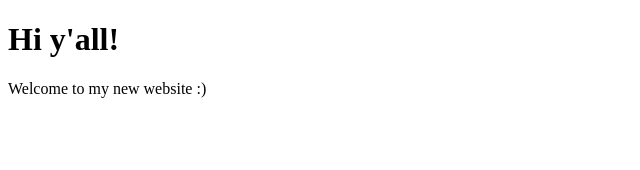
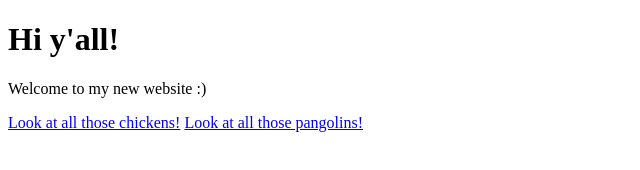
Before and after one commit to mhn95/mhn95.github.io, a plain HTML site: page index.html in a window 1280 px wide. Shown: the whole page, without its empty margins (0-640 px from the left). Drawn offline with Linux system fonts and the light colour scheme.

Commit message:
Added links to animal pages in index.html

```diff
--- a/index.html
+++ b/index.html
@@ -9,5 +9,7 @@
 	<body>
 		<h1>Hi y'all!</h1>
 		<p>Welcome to my new website :)</p>
+		<a href="/chickens.html">Look at all those chickens!</a>
+		<a href="/pangolin.html">Look at all those pangolins!</a>
 	</body>
 </html>
```
